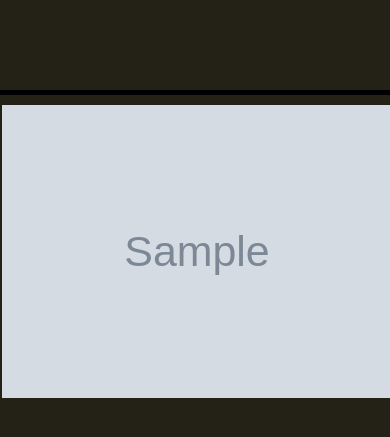
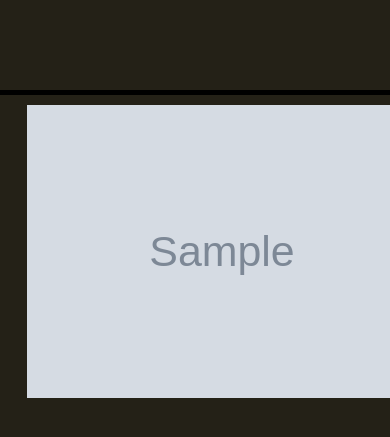
Before and after one commit to Dimpex0/pictopia, a Django app: page / in a window 390 px wide; the page is wider, and only the part inside the window is pictured. Shown: the part 83-520 px from the top of that part. Run offline with Django 4.2, Linux system fonts and the light colour scheme; tables that the repository leaves empty hold one stand-in row (values such as "Sample post"); grey boxes marked "Sample" are stand-in pictures; some libraries are stand-ins or nearby versions; some web fonts are replaced.

Commit message:
added padding to post-container in home page so mobile design is better

```diff
--- a/static/home-page.css
+++ b/static/home-page.css
@@ -13,6 +13,7 @@ body {
     display: flex;
     flex-direction: column;
     margin-bottom: 50px;
+    padding: 0 0 0 50px;
 }
 
 .post-user {
```
Also changed, not shown: media_files/posts/instagram_3BFlCrn.jpg (added).
